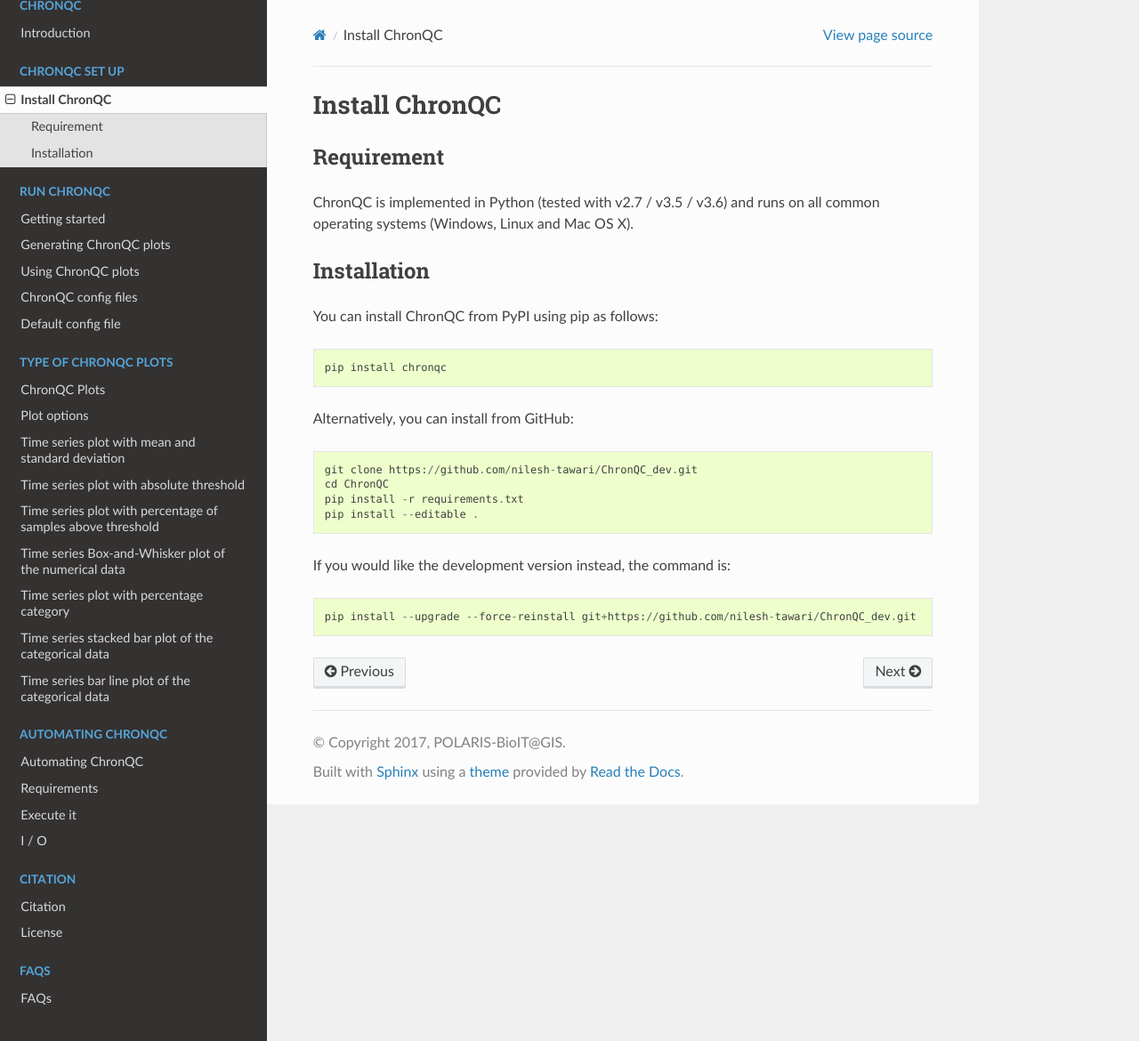
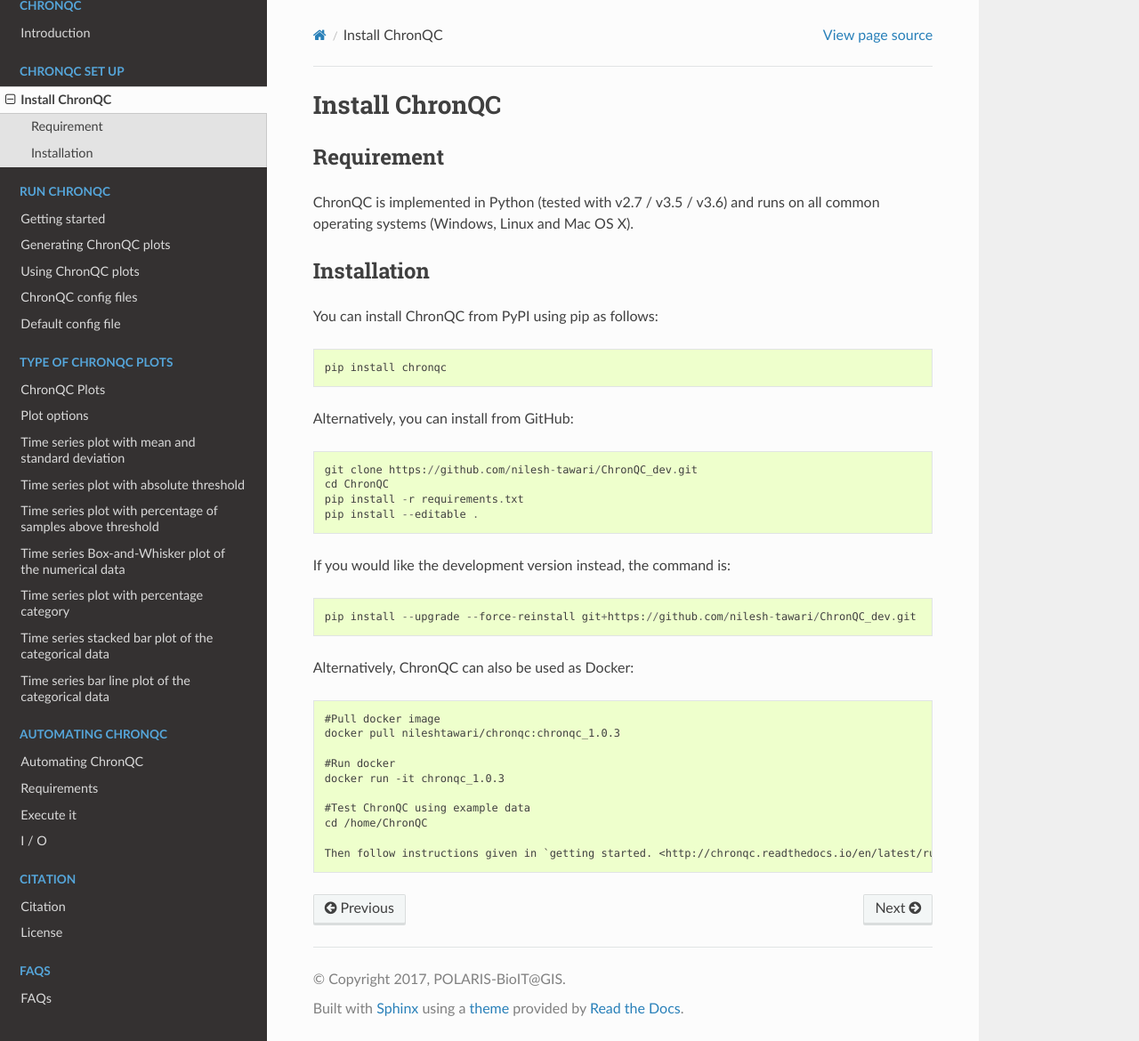
Before and after one commit to nilesh-tawari/ChronQC, a Sphinx documentation site: the page built from docs/chronqc_setup.rst, in a window 1280 px wide and 1170 px high. Shown: the whole window at 89% size. Built offline with Sphinx 7.4.7 and the Read the Docs theme 2.0.0, drawn with Linux system fonts in a browser that asks for light colours.

Commit message:
added docker

```diff
--- a/docs/chronqc_setup.rst
+++ b/docs/chronqc_setup.rst
@@ -25,6 +25,7 @@
         conda config --add channels bioconda
         conda install -c bioconda chronqc
 ..
+
 Alternatively, you can install from GitHub::
 
     git clone https://github.com/nilesh-tawari/ChronQC_dev.git
@@ -35,3 +36,17 @@
 If you would like the development version instead, the command is::
 
     pip install --upgrade --force-reinstall git+https://github.com/nilesh-tawari/ChronQC_dev.git
+
+
+Alternatively, ChronQC can also be used as Docker::
+
+    #Pull docker image
+    docker pull nileshtawari/chronqc:chronqc_1.0.3
+
+    #Run docker
+    docker run -it chronqc_1.0.3
+
+    #Test ChronQC using example data
+    cd /home/ChronQC
+
+    Then follow instructions given in `getting started. <http://chronqc.readthedocs.io/en/latest/run_chronqc.html#generating-chronqc-plots>`__.
```
Also changed, not shown: README.rst (+11 -0 lines).
